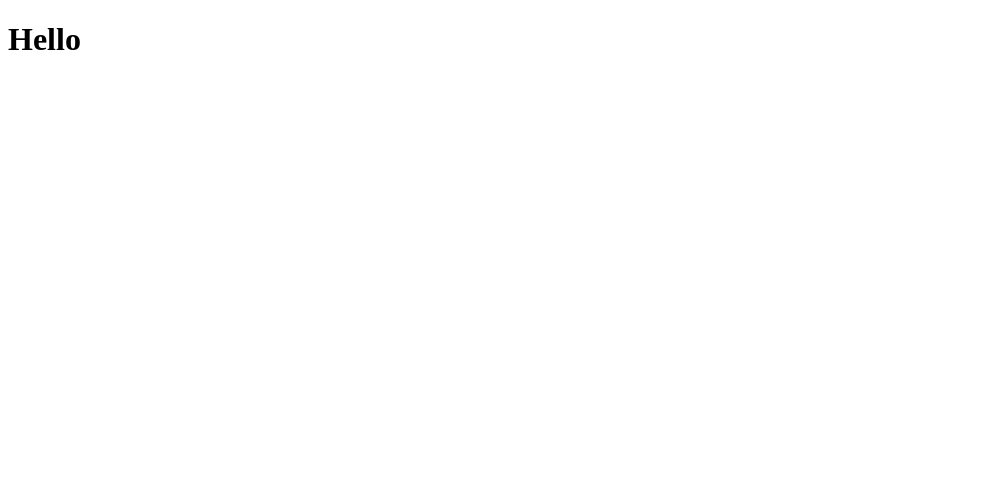
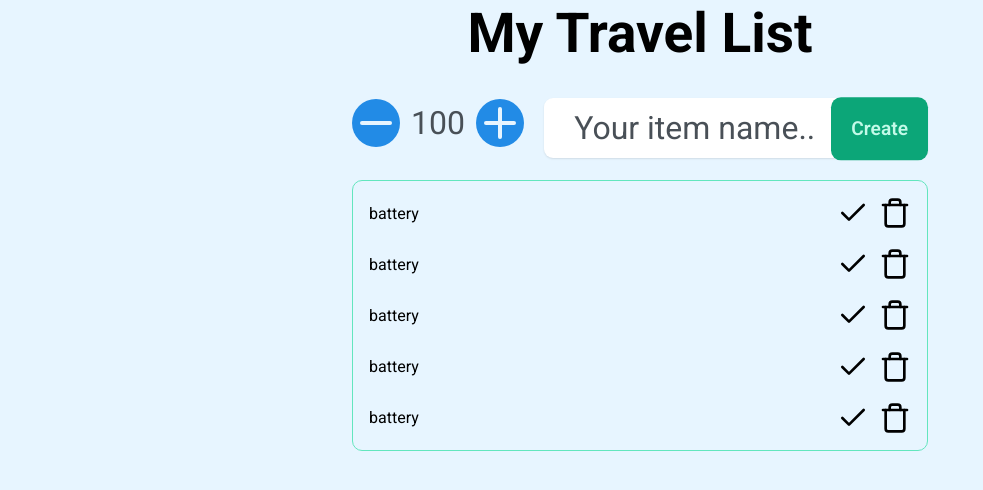
Before and after one commit to pauloh-neo/react-travel-list, a React (Vite) app: page / in a window 1280 px wide. Shown: the top 490 px of the page, without its empty margins (0-983 px from the left). Built offline with nearby package versions, Linux system fonts and the light colour scheme.

Commit message:
Finished layout Desktop

```diff
--- a/index.html
+++ b/index.html
@@ -3,6 +3,9 @@
   <head>
     <meta charset="UTF-8" />
     <link rel="icon" type="image/svg+xml" href="/vite.svg" />
+    <link rel="preconnect" href="https://fonts.googleapis.com">
+    <link rel="preconnect" href="https://fonts.gstatic.com" crossorigin>
+    <link href="https://fonts.googleapis.com/css2?family=Inter:ital,opsz,wght@0,14..32,100..900;1,14..32,100..900&family=Roboto:ital,wght@0,100..900;1,100..900&family=Rubik:ital,wght@0,300..900;1,300..900&display=swap" rel="stylesheet">
     <meta name="viewport" content="width=device-width, initial-scale=1.0" />
     <title>react-travel-list</title>
   </head>
--- a/package.json
+++ b/package.json
@@ -10,6 +10,7 @@
     "preview": "vite preview"
   },
   "dependencies": {
+    "lucide-react": "^0.562.0",
     "react": "^19.2.0",
     "react-dom": "^19.2.0"
   },
--- a/src/App.jsx
+++ b/src/App.jsx
@@ -1,12 +1,16 @@
-
+import Header from "./components/Header"
+import Form from "./components/Form"
+import { List } from "./components/List"
 
 function App() {
-
-
   return (
-    <>
-      <h1>Hello</h1>
-    </>
+    <main>
+      <Header/>
+      <section>
+        <Form/>
+        <List/>
+      </section>
+    </main>
   )
 }
 
--- /dev/null
+++ b/src/components/Form.jsx
@@ -0,0 +1,19 @@
+import formStyle from './form.module.css'
+import {Minus, Plus} from 'lucide-react'
+
+export default function Form(){
+    return(
+        <form className={formStyle.form}>
+            <div className={formStyle.itemAmountBox}>
+                <span className={formStyle.itemIcons}><Minus size={48}/></span>
+                <span className={formStyle.itemAmount}>100</span>
+                <span className={formStyle.itemIcons}><Plus size={48}/></span>
+            </div>
+
+            <div className={formStyle.itemInputBox}>
+                <input name="item" type="text" placeholder="Your item name.."/>
+                <button>Create</button>
+            </div>
+        </form>
+    )
+}
--- /dev/null
+++ b/src/components/Header.jsx
@@ -0,0 +1,7 @@
+import styles from './header.module.css'
+
+export default function Header(){
+    return(
+        <h1 className={styles.header}>My Travel List</h1>
+    );
+}
--- /dev/null
+++ b/src/components/List.jsx
@@ -0,0 +1,22 @@
+import listStyle from './list.module.css'
+import {Trash, Check} from 'lucide-react'
+
+export function List(){
+
+    const arr = Array.from({ length: 5 }, (_, i) => i + 1)
+    console.log(arr)
+
+    return(
+        <ul className={listStyle}>
+            {arr.map((num) => (
+                <span key={num}>
+                    <li>battery</li>
+                    <div>
+                        <Check size={32}/>
+                        <Trash size={32}/>
+                    </div>
+                </span>
+            ))}
+        </ul>
+    )
+}
--- /dev/null
+++ b/src/components/form.module.css
@@ -0,0 +1,87 @@
+.form{
+    display: flex;
+    flex-direction: row;
+    justify-content: center;
+    align-items: center;
+    gap: 1.25rem;
+    /* background-color: #96f2d7; */
+
+}
+
+
+.itemInputBox{
+    display: flex;
+    max-height: 3.125rem;
+    justify-content: center;
+    justify-items: center;
+    position: relative;
+
+}
+
+.itemInputBox input{
+    width: 100%;
+    padding: 1.875rem;
+    font-size: 2rem;
+    font-family: inherit;
+    color: inherit;
+    border: none;
+    background-color: #fff;
+    border-radius: 9px;
+    box-shadow: 0 1px 2px rgba(0,0,0,0.1);
+
+}
+
+.itemInputBox input::placeholder{
+    color:#495057;
+}
+
+.itemInputBox button{
+    display: flex;
+    align-items: center;
+    justify-content: center;
+    font-size: 1.2rem;
+    font-weight: 600;
+    border: none;
+    cursor: pointer;
+    font-family: inherit;
+    padding: 1.25rem;
+    border-radius: 10px;
+    background-color: #0ca678;
+    color: #c3fae8;
+    position: absolute;
+    top: 0;
+    right: 0;
+    transform: translateY(-1%);
+}
+
+.itemInputBox button:hover{
+    background-color: #20c997;
+}
+
+
+
+.itemAmountBox{
+    display: grid;
+    grid-template-columns: 1fr 2fr 1fr;
+    justify-items: center;
+    justify-content: center;
+    max-height: 3.125rem;
+}
+
+.itemIcons{
+    width: 3rem;
+    height: 3rem;
+    color: #e7f5ff;
+    background-color: #228be6;
+    border-radius: 50%;
+    display: inline-flex;
+    align-items: center;
+    justify-content: center;
+    cursor: pointer;
+}
+
+.itemAmount{
+    font-size: 2rem;
+    align-self: center;
+    color:#495057;
+}
--- /dev/null
+++ b/src/components/header.module.css
@@ -0,0 +1,6 @@
+.header{
+    font-size: 3.4375rem;
+    line-height: 1.2;
+    font-weight: 700;
+    text-align: center;
+}
--- /dev/null
+++ b/src/components/list.module.css
@@ -0,0 +1,24 @@
+
+
+ul{
+    display: flex;
+    flex-direction: column;
+    gap: 1.2rem;
+    list-style: none;
+    border: 1px solid #63e6be;
+    width: 100%;
+    padding: 1rem;
+    border-radius: 10px;
+}
+
+ul span{
+    display: flex;
+    align-items: center;
+    justify-content: space-between;
+}
+
+ul span div{
+    display: flex;
+    align-items: center;
+    gap: 10px;
+}
--- a/src/main.jsx
+++ b/src/main.jsx
@@ -1,6 +1,7 @@
 import { StrictMode } from 'react'
 import { createRoot } from 'react-dom/client'
 import App from './App.jsx'
+import './styles/index.css'
 
 createRoot(document.getElementById('root')).render(
   <StrictMode>
--- /dev/null
+++ b/src/styles/index.css
@@ -0,0 +1,24 @@
+*{
+    box-sizing: border-box;
+    margin: 0;
+    padding: 0;
+}
+
+body{
+    font-family: "Roboto", sans-serif;
+}
+
+main{
+    height: 100vh;
+    background-color: #e7f5ff;
+}
+
+section{
+    display: grid;
+    grid-template-columns: 1fr;
+    gap: 2rem;
+    justify-items: center;
+    width: 50%;
+    margin: 0 auto;
+    padding: 2rem;
+}
```
Also changed, not shown: src/App.css (deleted), src/assets/travel.jpg (added), 1 other file (tests, documents, lock files or other folders).
